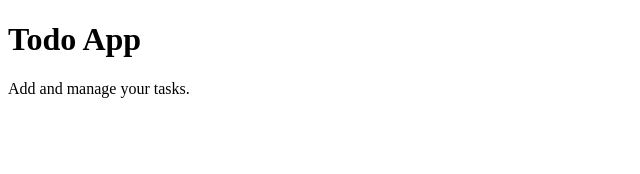
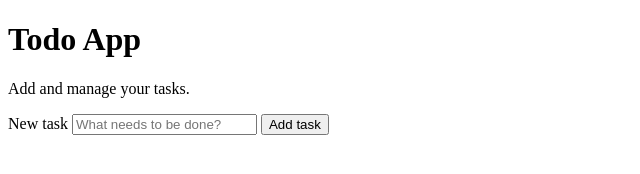
Before and after one commit to roxanna-majevska/todo-app, a plain HTML site: page src/index.html in a window 1280 px wide. Shown: the whole page, without its empty margins (0-640 px from the left). Drawn offline with Linux system fonts and the light colour scheme.

Commit message:
Add Task form

```diff
--- a/src/index.html
+++ b/src/index.html
@@ -6,13 +6,21 @@
 
     <title>Todo App</title>
 
-    <script src="todo-script.js" defer></script>
+    <link rel="stylesheet" href="styling.css">
 </head>
 
 <body>
     <main>
         <h1>Todo App</h1>
         <p>Add and manage your tasks.</p>
+
+        <form id="todo-form">
+            <label for="todo-input">New task</label>
+
+            <input id="todo-input" type="text" placeholder="What needs to be done?" required>
+
+            <button type="submit">Add task</button>
+        </form>
     </main>
 </body>
 </html>
```
Also changed, not shown: src/styling.css (added).
